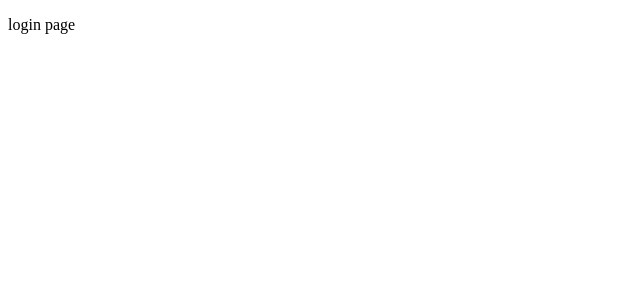
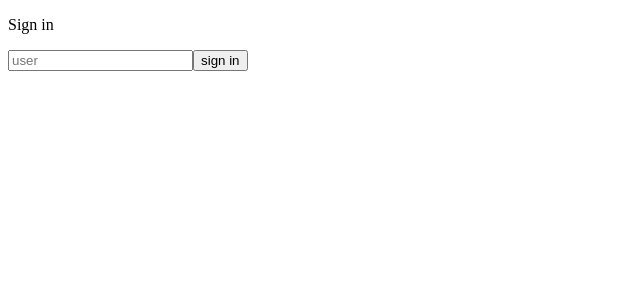
Before and after one commit to YajJackson/yajplate, a React app: page /login in a window 1280 px wide. Shown: the top 300 px of the page, without its empty margins (0-640 px from the left). Built offline with nearby package versions, Linux system fonts and the light colour scheme; the HTML template or start-up script is replaced by a standard one.

Commit message:
add test login, add useRouter hook, add initial user type

```diff
--- a/package.json
+++ b/package.json
@@ -24,6 +24,7 @@
     "dependencies": {
         "@types/react": "^16.9.23",
         "@types/react-router-dom": "^5.1.3",
+        "query-string": "^6.11.1",
         "react": "^16.13.0",
         "react-dom": "^16.13.0",
         "react-router-dom": "^5.1.2"
--- a/src/Components/PrivateRoute/index.tsx
+++ b/src/Components/PrivateRoute/index.tsx
@@ -1,23 +1,29 @@
-import { Redirect, Route } from 'react-router-dom'
+import React, { useState } from 'react'
+import { Redirect, Route, useLocation } from 'react-router-dom'
 
-import React from 'react'
+import { Storage } from '@lib/Helpers'
+import { UserContext } from '@context/index'
 
 interface props {
     Component: React.ComponentType
 }
 export const PrivateRoute: React.FunctionComponent<props> = ({ Component }) => {
+    const [user] = useState(Storage.load('user'))
+    const location = useLocation()
     return (
         <Route
-            render={props =>
-                true ? (
+            render={() =>
+                user ? (
+                    <UserContext.Provider value={user}>
+                        <Component />
+                    </UserContext.Provider>
+                ) : (
                     <Redirect
                         to={{
                             pathname: '/login',
-                            state: { from: props.location }
+                            state: { from: location }
                         }}
                     />
-                ) : (
-                    <Component />
                 )
             }
         />
--- a/src/Context/index.ts
+++ b/src/Context/index.ts
@@ -1,3 +1,4 @@
+import { User } from '_types/index'
 import { createContext } from 'react'
 
-export const UserContext = createContext(null)
+export const UserContext = createContext<User | null>(null)
--- a/src/Lib/Helpers.ts
+++ b/src/Lib/Helpers.ts
@@ -24,7 +24,7 @@ export const Storage = {
             return false
         }
     },
-    remove: (keys = [], callback?: () => any | void): boolean => {
+    remove: (keys: Array<string> = [], callback?: () => any | void): boolean => {
         try {
             keys.forEach(k => localStorage.removeItem(k))
         } catch {
--- a/src/Pages/Home/index.tsx
+++ b/src/Pages/Home/index.tsx
@@ -1,11 +1,23 @@
-import React from 'react'
+import React, { useContext } from 'react'
 
-interface props {}
+import { Storage } from '@lib/Helpers'
+import { UserContext } from '@context/index'
+import { useHistory } from 'react-router-dom'
 
-export const Home: React.FunctionComponent<props> = props => {
+export const Home: React.FunctionComponent = () => {
+    const user = useContext(UserContext)
+    const history = useHistory()
     return (
         <div>
-            <p>Home page.</p>
+            <p>Welcome, {user?.username}</p>
+            <input
+                type='button'
+                value='sign out'
+                onClick={() => {
+                    Storage.remove(['user'])
+                    history.push('/login')
+                }}
+            />
         </div>
     )
 }
--- a/src/Pages/Login/index.tsx
+++ b/src/Pages/Login/index.tsx
@@ -1,11 +1,32 @@
-import React from 'react'
+import React, { useState } from 'react'
+import { useHistory, useLocation } from 'react-router-dom'
 
-interface props {}
+import { Storage } from '@lib/Helpers'
 
-export const Login: React.FunctionComponent<props> = props => {
+export const Login: React.FunctionComponent = () => {
+    const history = useHistory()
+    const location = useLocation()
+    const [username, setUsername] = useState('')
+
     return (
         <div>
-            <p>login page</p>
+            <p>Sign in</p>
+            <form
+                onSubmit={e => {
+                    e.preventDefault()
+                    Storage.save('user', { username })
+                    // @ts-ignore
+                    history.push(location.state?.from?.pathname ?? '/')
+                }}
+            >
+                <input
+                    type='text'
+                    name='username'
+                    placeholder='user'
+                    onChange={e => setUsername(e.target.value)}
+                />
+                <input type='submit' value='sign in' />
+            </form>
         </div>
     )
 }
--- /dev/null
+++ b/src/Types/index.ts
@@ -0,0 +1,3 @@
+export type User = {
+    username: string
+}
```
Also changed, not shown: src/Hooks/useRouter.ts (added, +35 -0 lines), 1 other file (tests, documents, lock files or other folders).
